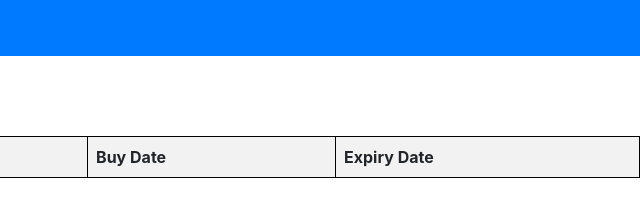
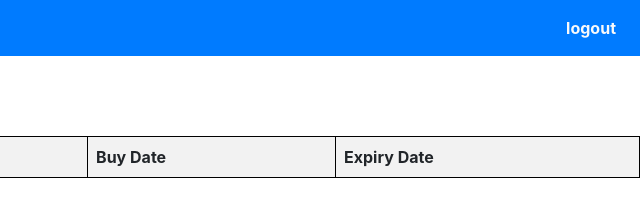
Before and after one commit to himanshu12gupta/registration-form, a website: page public/expiry-user.html in a window 1280 px wide. Shown: the full height of the page, 640-1280 px from the left. Drawn offline with nearby package versions, Linux system fonts and the light colour scheme; no server answers.

Commit message:
add logut button

```diff
--- a/public/expiry-user.html
+++ b/public/expiry-user.html
@@ -55,6 +55,13 @@
                     <a class="nav-link text-light" href="/expiry-user" style="font-weight: bold;">Expiry Applicants</a>
                 </li>
             </ul>
+        </div>
+        <div></div>
+            <ul class="navbar-nav mt-2 mt-lg-0 text-primary" >
+                <li class="nav-item active" >
+                    <a class="nav-link text-light" onclick="logout()" style="cursor: pointer;font-weight: bold;">logout</a>
+                </li>
+              </ul>
         </div>
     </nav>
 
```
